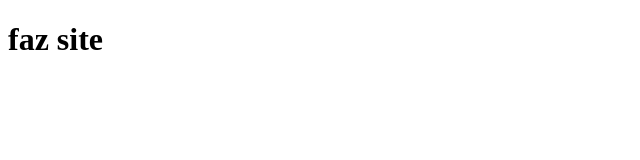
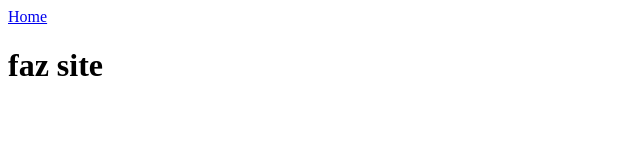
Before and after one commit to giovanaksw/git_vscode, a plain HTML site: page index.html in a window 1280 px wide. Shown: the whole page, without its empty margins (0-640 px from the left). Drawn offline with Linux system fonts and the light colour scheme.

Commit message:
feat: Estruturado o index

```diff
--- a/index.html
+++ b/index.html
@@ -7,6 +7,14 @@
     <title>git</title>
 </head>
 <body>
-    <h1>faz site</h1>
+    <header>
+        <nav>
+            <a href="index.html">Home</a>
+        </nav>
+    </header>
+    <main>
+        <h1>faz site</h1>
+    </main>
+    <footer></footer>
 </body>
 </html>
```
